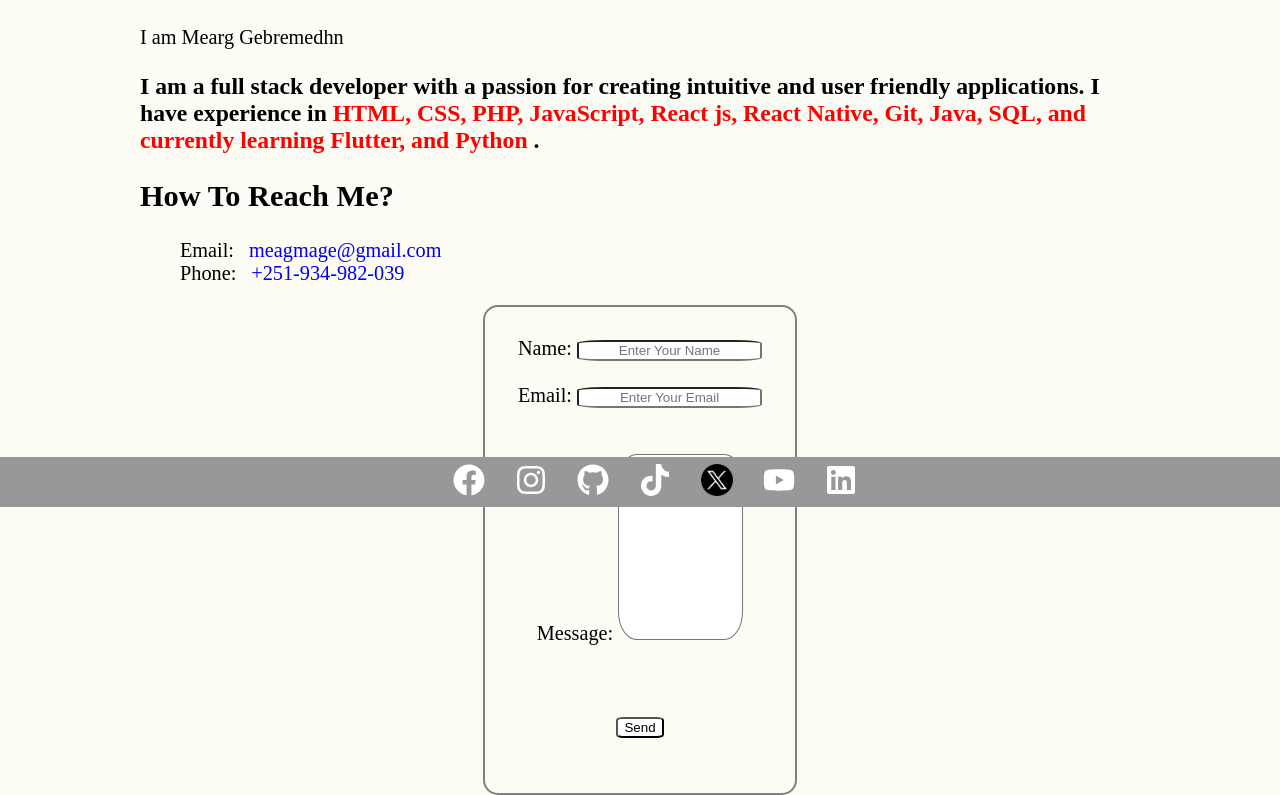
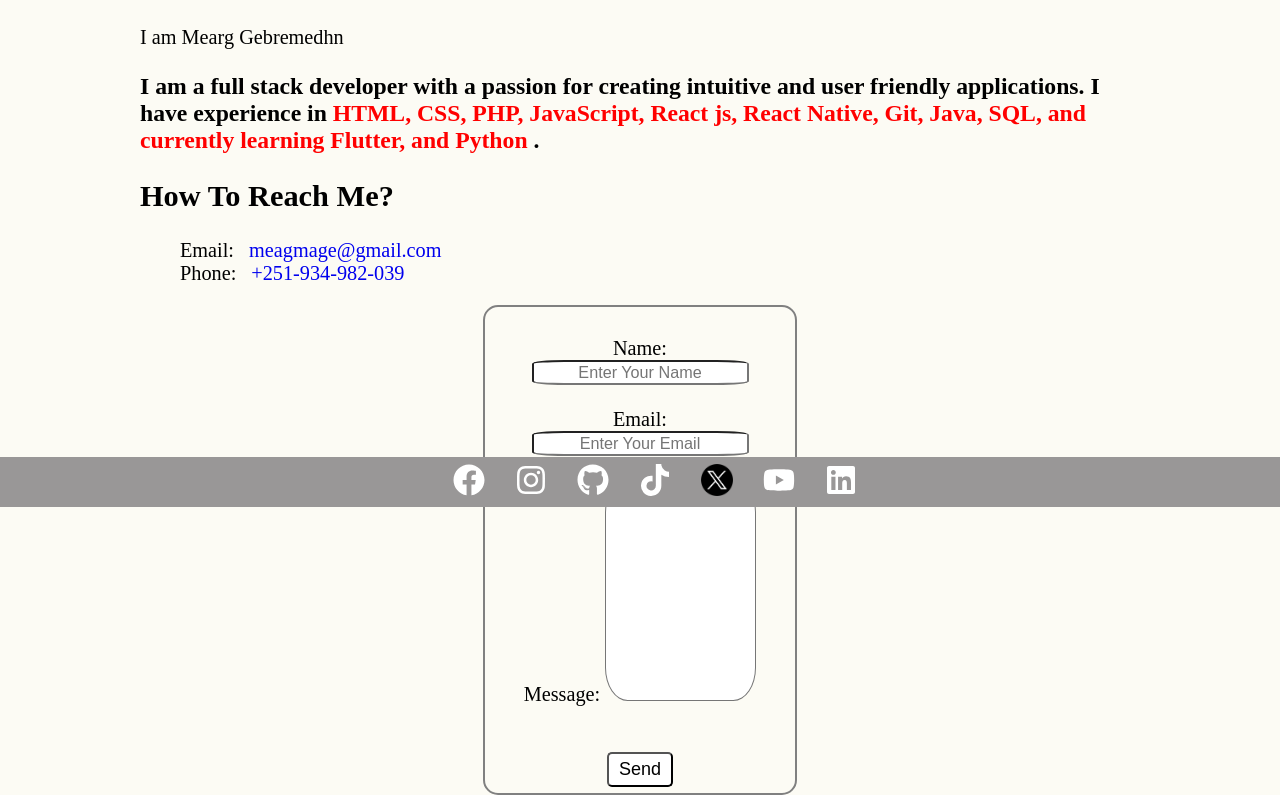
Before and after one commit to maggie-ghub/portfolio, a React (Create React App) app: page /contact in a window 1280 px wide. Shown: the part 293-1088 px from the top of the page. Built offline with nearby package versions, Linux system fonts and the light colour scheme; the HTML template or start-up script is replaced by a standard one; a web font is replaced by a local one.

Commit message:
Adding Animation

```diff
--- a/package.json
+++ b/package.json
@@ -4,6 +4,7 @@
   "version": "0.1.0",
   "private": true,
   "dependencies": {
+    "@formspree/react": "^2.5.1",
     "@fortawesome/fontawesome-svg-core": "^6.5.2",
     "@fortawesome/free-solid-svg-icons": "^6.5.2",
     "@fortawesome/react-fontawesome": "^0.2.2",
--- a/src/App.js
+++ b/src/App.js
@@ -11,7 +11,6 @@ import profile3 from './image/profile3.jpg';
 import { FaLinkedin } from 'react-icons/fa6';
 import twitter from './image/twitter-x-logo.png';
 import { motion } from 'framer-motion'
-
 const headerVariants = {
   hidden:{
       opacity:0,
--- a/src/components/Contact.js
+++ b/src/components/Contact.js
@@ -1,6 +1,7 @@
 import React from 'react'
 import './nav.css'
 import {motion} from 'framer-motion';
+import { useForm } from '@formspree/react';
 
 const contactVariants = {
   hidden:{
@@ -19,7 +20,26 @@ const contactVariants = {
   }
 }
 
+const buttonVariants = {
+  hover: {
+    scale: 1.3,
+    textShadow: "0px 0px 7px rgb(255, 255, 255)",
+    boxShadow: "0px 0px 8px rgb(255, 255, 255)",
+    transition:{
+      repeat: Infinity,
+      repeatType: "reverse",
+      duration: 0.3
+    }
+  }
+}
+
 const Contact = () => {
+
+  const [state, handleSubmit] = useForm("xnqeywvo");
+  if (state.succeeded) {
+       alert("Thanks for contacting!");
+  }
+
   return (
     <div className='social-links'>
         <h2>How To Reach Me?</h2>
@@ -32,14 +52,19 @@ const Contact = () => {
         initial = "hidden"
         animate = "visible"
       >
-        <form action='https://formspree.io/f/xnqeywvo' method='POST' className='form'>
+        <form onSubmit={handleSubmit} className='form'>
           <label for='name'>Name: </label>
           <input type='text' placeholder='Enter Your Name' name='name' required/><br/><br/>
           <label for='email'>Email: </label>
-          <input type='email' placeholder='Enter Your Email' name='email' required/><br/><br/><br/>
+          <input type='email' placeholder='Enter Your Email' name='email' required/><br/><br/>
           <label for='textarea'>Message: </label>
-          <textarea cols={13} rows={12} required name='message' className='message'></textarea><br/><br/><br/><br/>
-          <input type='submit' value='Send' className='submit-btn'/>
+          <textarea cols={13} rows={12} required name='message' className='message'></textarea><br/><br/><br/>
+          <motion.button type='submit' className='submit-btn'
+            variants={buttonVariants}
+            whileHover="hover"
+          >
+            Send
+          </motion.button>
         </form>
       </motion.div>
     </div>
--- a/src/components/nav.css
+++ b/src/components/nav.css
@@ -55,6 +55,7 @@
 .content{
     margin-top: 80px;
 }
+
 .form{
   text-align: center;
   padding: 30px;
@@ -72,6 +73,7 @@
   /* width: 80%;to contain the width of the form or its parent */
   text-align: center;
   border-radius: 15%;
+  font-size: .9rem;
   }
 .message{
     max-width: 100%;
@@ -84,10 +86,13 @@
   .submit-btn{
     background-Color: white;
     cursor: Pointer;
+    font-size: 1rem;
+    border-radius: 5px;
+    padding: 5px 10px;
   }
-  .submit-btn:hover{
+  /* .submit-btn:hover{
     background-color: #f0f0f0;
-  }
+  } */
   @media(max-width:1024px){
   .container{
     height: 1.5em;
```
Also changed, not shown: src/components/BackgroundEllipses .js (deleted, +0 -14 lines), src/components/BackgroundEllipses.css (deleted, +0 -23 lines), 1 other file (tests, documents, lock files or other folders).
